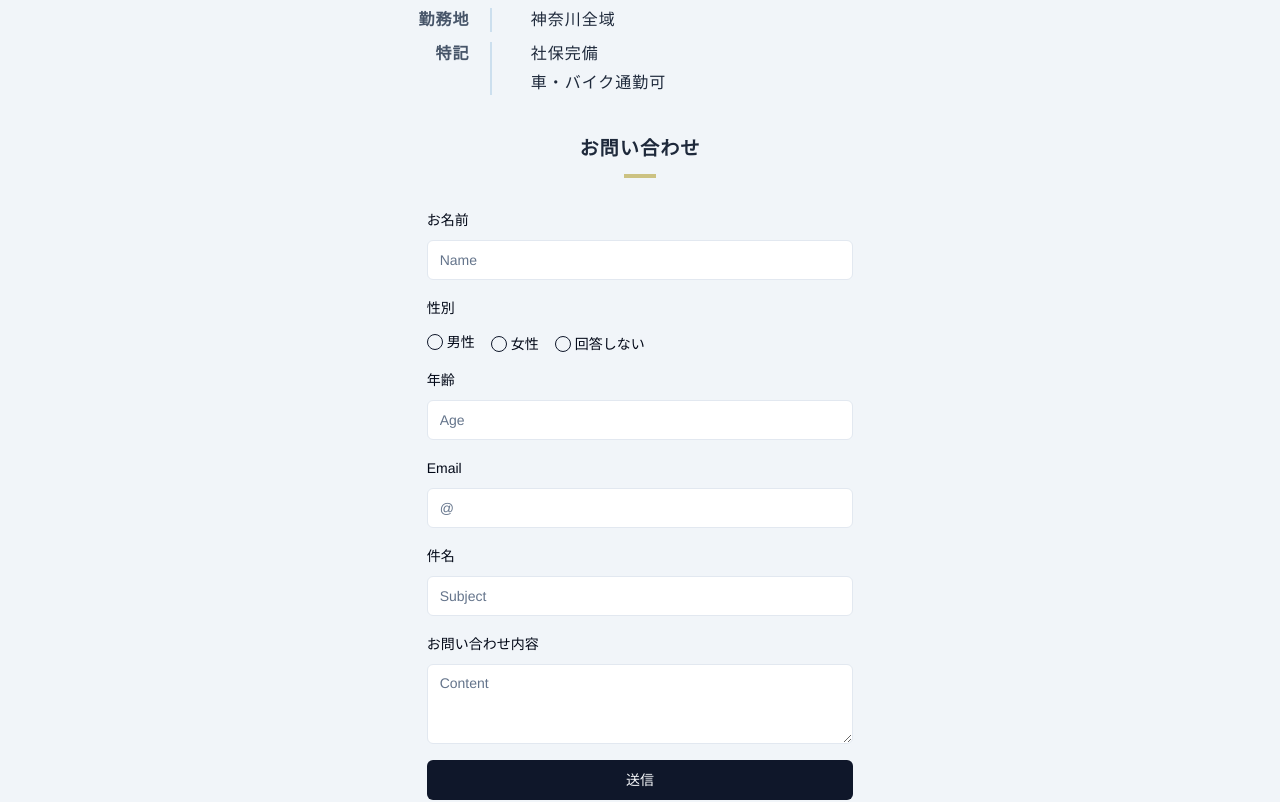
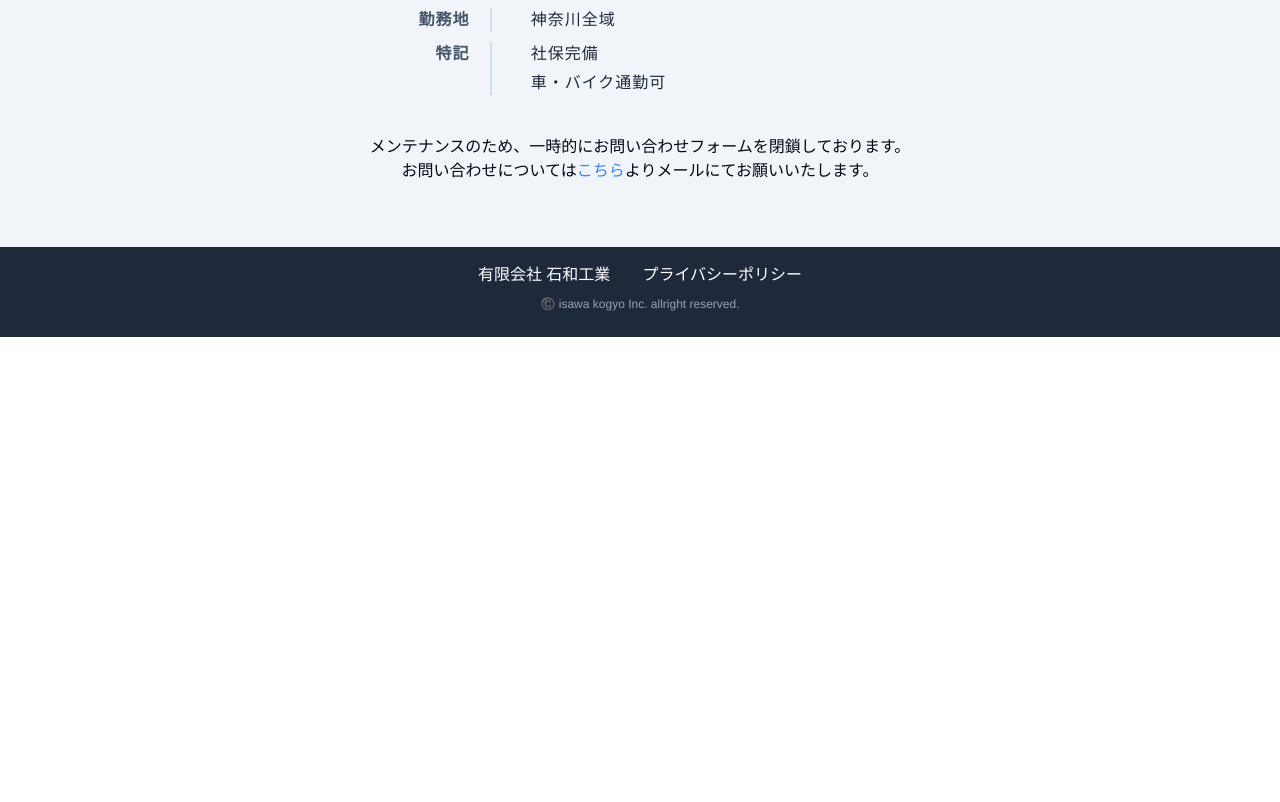
Before and after one commit to inamathi/isawa-kogyo, a Next.js app: page /inquery in a window 1280 px wide. Shown: the part 680-1482 px from the top of the page. After the commit the page ends 1017 px from the top, so only its background shows below. Built offline with nearby package versions, Linux system fonts and the light colour scheme.

Commit message:
一旦メールでのお問い合わせに戻す

```diff
--- a/app/api/send/route.ts
+++ b/app/api/send/route.ts
@@ -7,7 +7,6 @@ const resend = new Resend(process.env.RESEND_API_KEY);
 export async function POST(request: Request) {
   const { username, age, gender, email, subject, content } =
     await request.json();
-
   try {
     const { data, error } = await resend.emails.send({
       from: "有限会社 石和工業 <no-reply@isawa-kogyo.com>",
@@ -25,7 +24,6 @@ export async function POST(request: Request) {
     if (error) {
       return NextResponse.json({ error });
     }
-
     return Response.json(data);
   } catch (error) {
     return NextResponse.json({ error });
--- a/app/inquery/page.tsx
+++ b/app/inquery/page.tsx
@@ -1,5 +1,5 @@
 import Header from "@/components/header/Header";
-import InqueryForm from "@/components/InqueryForm/InqueryForm";
+// import InqueryForm from "@/components/InqueryForm/InqueryForm";
 import styles from "./styles.module.scss";
 import Recruit from "@/components/Recruit/Recruit";
 import Footer from "@/components/footer/Footer";
@@ -17,7 +17,7 @@ const Inquery = () => {
             募集内容<span></span>
             <Recruit />
           </h2>
-          {/* <p className="text-center">
+          <p className="text-center">
             メンテナンスのため、一時的にお問い合わせフォームを閉鎖しております。
             <br />
             お問い合わせについては
@@ -28,11 +28,11 @@ const Inquery = () => {
               こちら
             </a>
             よりメールにてお願いいたします。
-          </p> */}
-          <h2 className={`${styles.heading1} text-slate-800`}>
+          </p>
+          {/* <h2 className={`${styles.heading1} text-slate-800`}>
             お問い合わせ<span></span>
           </h2>
-          <InqueryForm />
+          <InqueryForm /> */}
         </div>
       </div>
       <Footer />
```
Also changed, not shown: app/icon-192x192.png (added).
